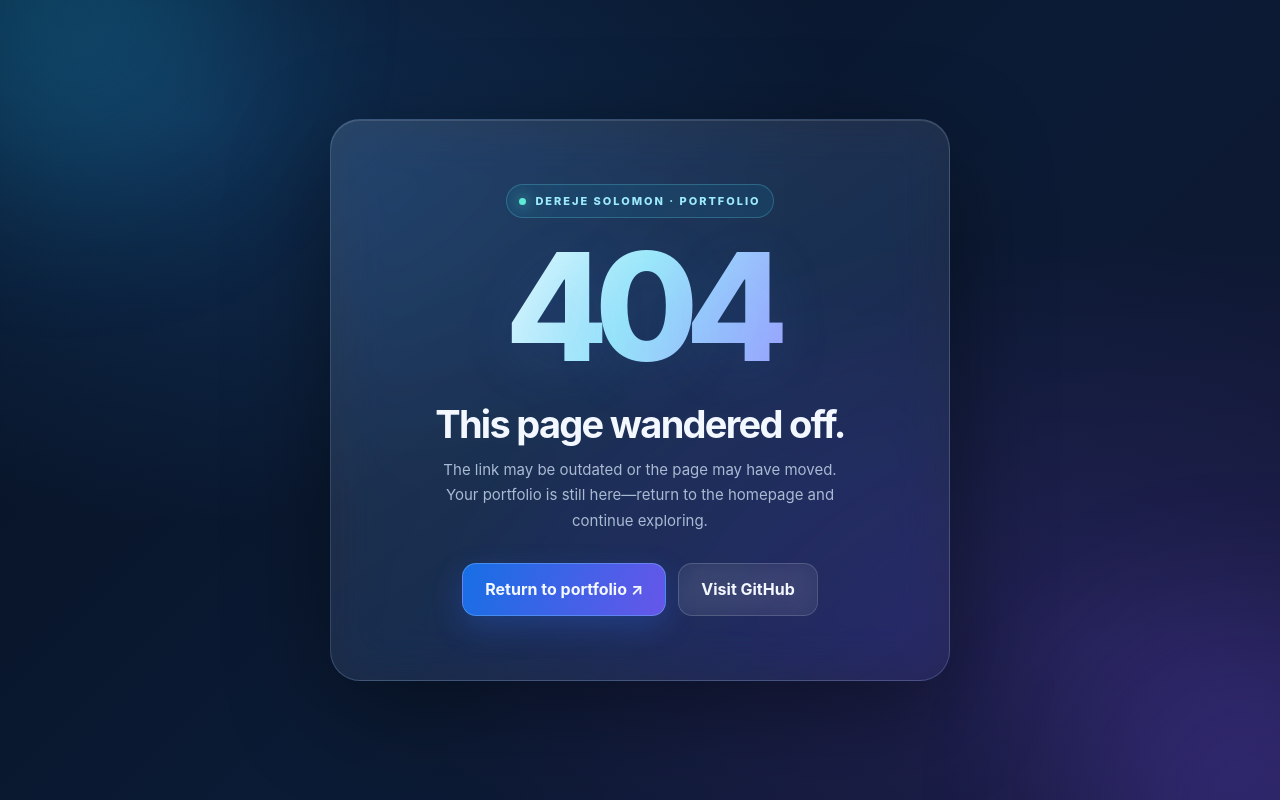
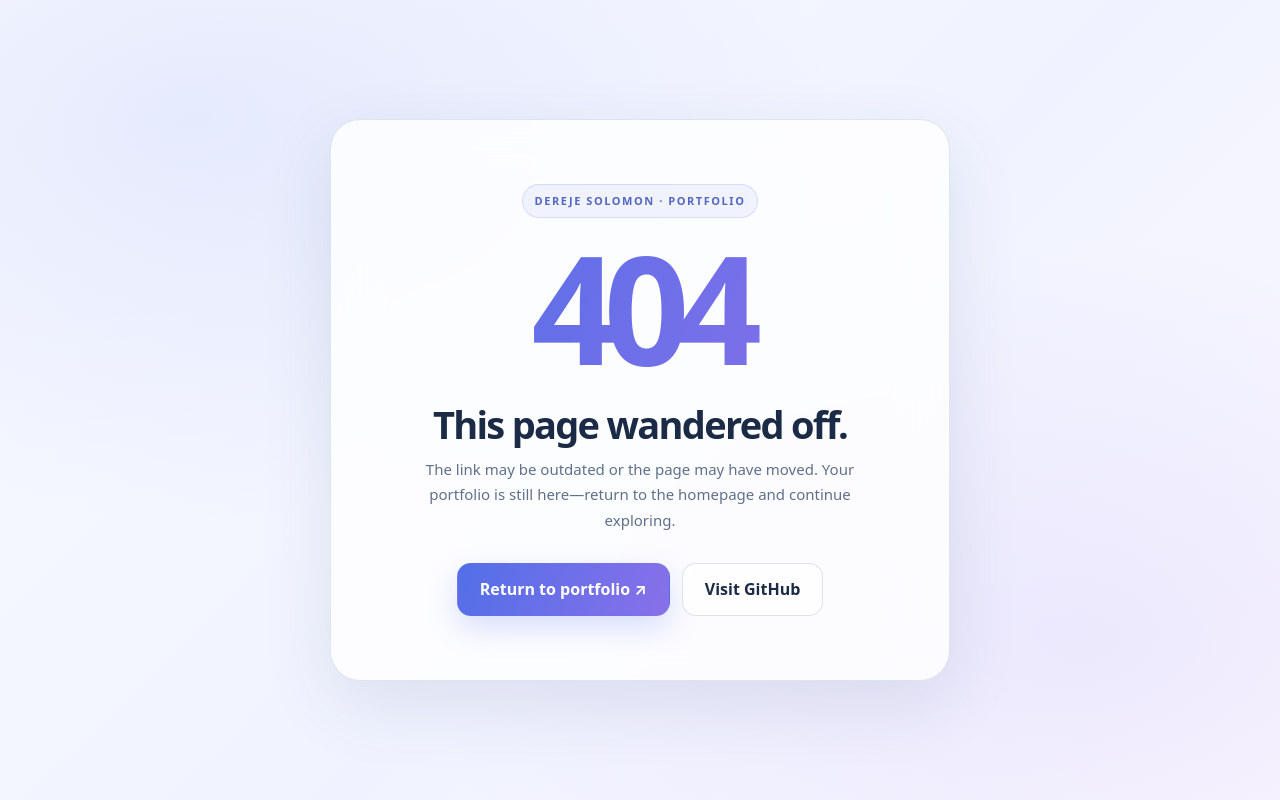
Before and after one commit to bekan25/bekan25.github.io, a plain HTML site: page 404.html in a window 1280 px wide. Drawn offline with Linux system fonts and the light colour scheme.

Commit message:
Match not-found page to the light Aurora portfolio design

```diff
--- a/404.html
+++ b/404.html
@@ -3,32 +3,28 @@
 <head>
 <meta charset="utf-8">
 <meta name="viewport" content="width=device-width, initial-scale=1">
-<meta name="theme-color" content="#071326">
+<meta name="theme-color" content="#ffffff">
 <meta name="robots" content="noindex,follow">
 <link rel="canonical" href="https://bekan25.github.io/">
 <title>Page not found | Dereje Solomon</title>
 <style>
-:root{color-scheme:dark;--ink:#f3f7ff;--muted:#a9bad3;--cyan:#67e8f9;--blue:#4778ff;--violet:#9b7cff}
+:root{color-scheme:light;--ink:#1b2a45;--muted:#60708a;--blue:#526fe8;--violet:#8870e9}
 *{box-sizing:border-box}
-html{min-height:100%;background:#071326}
-body{margin:0;min-height:100vh;display:grid;place-items:center;overflow:hidden;padding:28px;background:radial-gradient(ellipse at 15% 15%,rgba(36,112,190,.28),transparent 42%),radial-gradient(ellipse at 85% 80%,rgba(111,70,210,.22),transparent 44%),linear-gradient(135deg,#061020 0%,#0b1b35 52%,#10152f 100%);color:var(--ink);font:16px/1.7 Inter,ui-sans-serif,system-ui,-apple-system,"Segoe UI",sans-serif}
-body:before,body:after{content:"";position:fixed;width:340px;height:340px;border-radius:50%;filter:blur(90px);opacity:.24;pointer-events:none}
-body:before{top:-160px;left:-100px;background:#19b8e6}
-body:after{right:-140px;bottom:-170px;background:#7755ff}
-main{position:relative;width:min(100%,620px);padding:clamp(34px,7vw,64px);text-align:center;border:1px solid rgba(177,211,255,.2);border-radius:30px;background:linear-gradient(145deg,rgba(255,255,255,.13),rgba(255,255,255,.045));box-shadow:0 30px 100px rgba(0,0,0,.42),inset 0 1px rgba(255,255,255,.12);backdrop-filter:blur(26px) saturate(145%);-webkit-backdrop-filter:blur(26px) saturate(145%)}
-.eyebrow{display:inline-flex;align-items:center;gap:9px;margin:0 0 18px;padding:7px 12px;border:1px solid rgba(103,232,249,.24);border-radius:999px;background:rgba(20,184,220,.09);color:#9deafa;font-size:11px;font-weight:800;letter-spacing:.18em;text-transform:uppercase}
-.eyebrow:before{content:"";width:7px;height:7px;border-radius:50%;background:#5eead4;box-shadow:0 0 14px #5eead4}
-strong{display:block;font-size:clamp(88px,19vw,150px);font-weight:850;letter-spacing:-.09em;line-height:.95;background:linear-gradient(115deg,#fff 8%,#9deafa 48%,#9b8cff 92%);-webkit-background-clip:text;background-clip:text;color:transparent;text-shadow:0 14px 60px rgba(65,133,255,.12)}
+html{min-height:100%;background:#f7f9fd}
+body{margin:0;min-height:100vh;display:grid;place-items:center;padding:24px;background:radial-gradient(ellipse at 15% 15%,rgba(82,111,232,.10),transparent 42%),radial-gradient(ellipse at 85% 80%,rgba(136,112,233,.10),transparent 44%),linear-gradient(135deg,#f8faff,#f0f3ff 55%,#fbf8ff);color:var(--ink);font:16px/1.7 "DM Sans",system-ui,-apple-system,"Segoe UI",sans-serif}
+main{position:relative;width:min(100%,620px);padding:clamp(32px,7vw,64px);text-align:center;border:1px solid rgba(91,116,158,.18);border-radius:30px;background:rgba(255,255,255,.82);box-shadow:0 24px 70px rgba(35,58,99,.10);backdrop-filter:blur(24px) saturate(140%);-webkit-backdrop-filter:blur(24px) saturate(140%)}
+.eyebrow{display:inline-flex;align-items:center;gap:9px;margin:0 0 18px;padding:7px 12px;border:1px solid rgba(82,111,232,.18);border-radius:999px;background:rgba(82,111,232,.07);color:#5267bd;font-size:11px;font-weight:800;letter-spacing:.14em;text-transform:uppercase}
+strong{display:block;font-size:clamp(88px,19vw,150px);font-weight:850;letter-spacing:-.09em;line-height:.95;background:linear-gradient(115deg,#526fe8,#8870e9);-webkit-background-clip:text;background-clip:text;color:transparent}
 h1{margin:24px 0 10px;font-size:clamp(25px,5vw,38px);line-height:1.15;letter-spacing:-.045em}
 p{max-width:430px;margin:0 auto 30px;color:var(--muted);font-size:15px}
 .actions{display:flex;justify-content:center;flex-wrap:wrap;gap:12px}
-a{display:inline-flex;align-items:center;justify-content:center;min-height:48px;padding:12px 22px;border:1px solid rgba(255,255,255,.16);border-radius:14px;color:var(--ink);text-decoration:none;font-weight:750;transition:transform .2s ease,border-color .2s ease,box-shadow .2s ease}
-a.primary{border-color:rgba(123,197,255,.38);background:linear-gradient(110deg,#176fe5,#6656e9);box-shadow:0 12px 30px rgba(48,105,235,.28)}
-a.secondary{background:rgba(255,255,255,.055);backdrop-filter:blur(12px)}
-a:hover{transform:translateY(-2px);border-color:rgba(150,220,255,.6);box-shadow:0 14px 32px rgba(0,0,0,.2)}
-a:focus-visible{outline:3px solid var(--cyan);outline-offset:4px}
+a{display:inline-flex;align-items:center;justify-content:center;min-height:48px;padding:12px 22px;border:1px solid rgba(91,116,158,.2);border-radius:14px;color:var(--ink);text-decoration:none;font-weight:750;transition:transform .2s ease,border-color .2s ease,box-shadow .2s ease}
+a.primary{border-color:transparent;background:linear-gradient(110deg,#526fe8,#8870e9);color:white;box-shadow:0 12px 30px rgba(82,111,232,.22)}
+a.secondary{background:rgba(255,255,255,.7)}
+a:hover{transform:translateY(-2px);border-color:rgba(82,111,232,.5);box-shadow:0 12px 28px rgba(35,58,99,.10)}
+a:focus-visible{outline:3px solid #526fe8;outline-offset:4px}
 @media(prefers-reduced-motion:reduce){*,*:before,*:after{transition:none!important}}
-@supports not ((backdrop-filter:blur(2px))){main{background:#122744}}
+@supports not ((backdrop-filter:blur(2px))){main{background:#fff}}
 </style>
 </head>
 <body>
```
